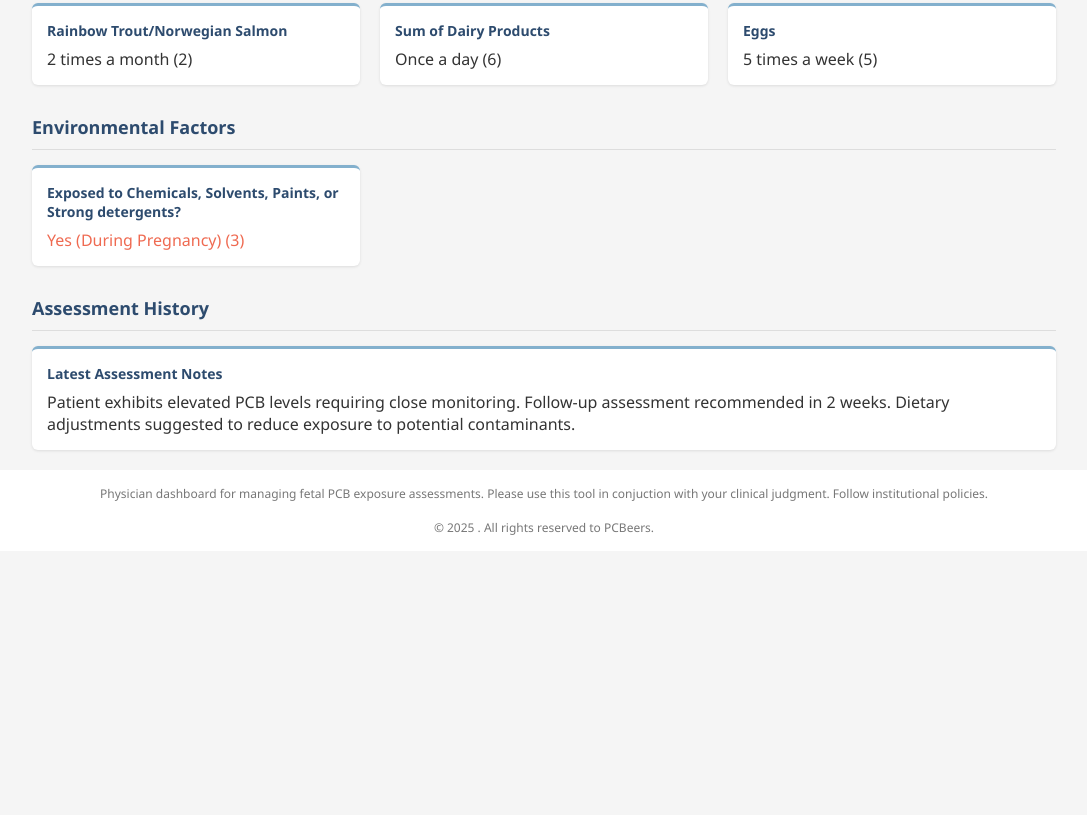
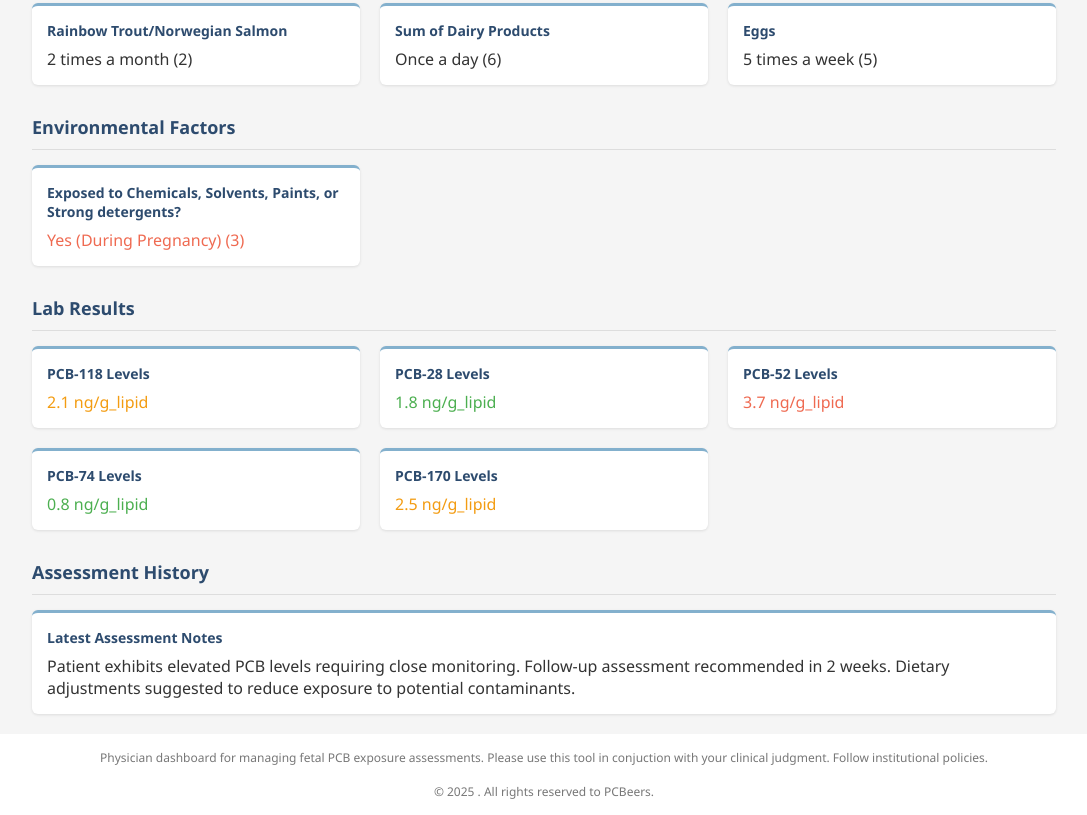
Before and after one commit to 0-Artha-0/Dashboard, a plain HTML site: page physician/patient-profile.html in a window 1280 px wide. Shown: the part 884-1699 px from the top of the page, without its empty margins (96-1183 px from the left). Before the commit the page ends 1435 px from the top, so only its background shows below. Drawn offline with Linux system fonts and the light colour scheme; a web font is replaced by a local one.

Commit message:
Update patient-profile.html

```diff
--- a/physician/patient-profile.html
+++ b/physician/patient-profile.html
@@ -108,7 +108,7 @@
                 <div class="patient-id">Patient ID: P-24502</div>
             </div>
             <div>
-                <button class="button-secondary">Edit Patient</button>
+                <button class="button-secondary">Add New Notes</button>
                 <button class="button-primary" onclick="location.href='patient-assessment.html';">New Assessment</button>
             </div>
         </div>
@@ -130,10 +130,6 @@
                 <div class="card-value">Sep 01, 2025</div>
             </div>
 
-            <div class="info-card">
-                <div class="card-title">PCB Type Level</div>
-                <div class="card-value" class="risk-badge risk-high">PCB118: 11.4768 ng/g_lipid</div>
-            </div>
 
             <div class="info-card">
                 <div class="card-title">Risk Level</div>
@@ -214,11 +210,41 @@
             </div>
         </div>
 
+        <div class="section-title">Lab Results</div>
+        <div class="info-grid">
+            <div class="info-card">
+                <div class="card-title">PCB-118 Levels</div>
+                <div class="card-value status-2">2.1 ng/g_lipid</div>
+            </div>
+
+            <div class="info-card">
+                <div class="card-title">PCB-28 Levels</div>
+                <div class="card-value status-1">1.8 ng/g_lipid</div>
+            </div>
+
+            <div class="info-card">
+                <div class="card-title">PCB-52 Levels</div>
+                <div class="card-value status-3">3.7 ng/g_lipid</div>
+            </div>
+
+            <div class="info-card">
+                <div class="card-title">PCB-74 Levels</div>
+                <div class="card-value status-1">0.8 ng/g_lipid</div>
+            </div>
+
+            <div class="info-card">
+                <div class="card-title">PCB-170 Levels</div>
+                <div class="card-value status-2">2.5 ng/g_lipid</div>
+            </div>
+        </div>
+
         <div class="section-title">Assessment History</div>
         <div class="info-card">
             <div class="card-title">Latest Assessment Notes</div>
             <div class="card-value">
-                Patient exhibits elevated PCB levels requiring close monitoring. Follow-up assessment recommended in 2 weeks. Dietary adjustments suggested to reduce exposure to potential contaminants.
+                Patient exhibits elevated PCB levels requiring close monitoring.
+                Follow-up assessment recommended in 2 weeks.
+                Dietary adjustments suggested to reduce exposure to potential contaminants.
             </div>
         </div>
     </div>
```
